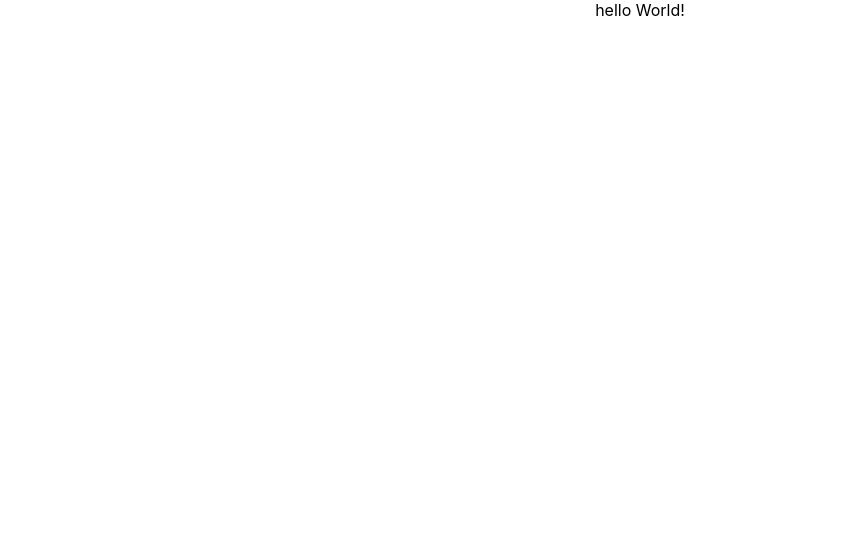
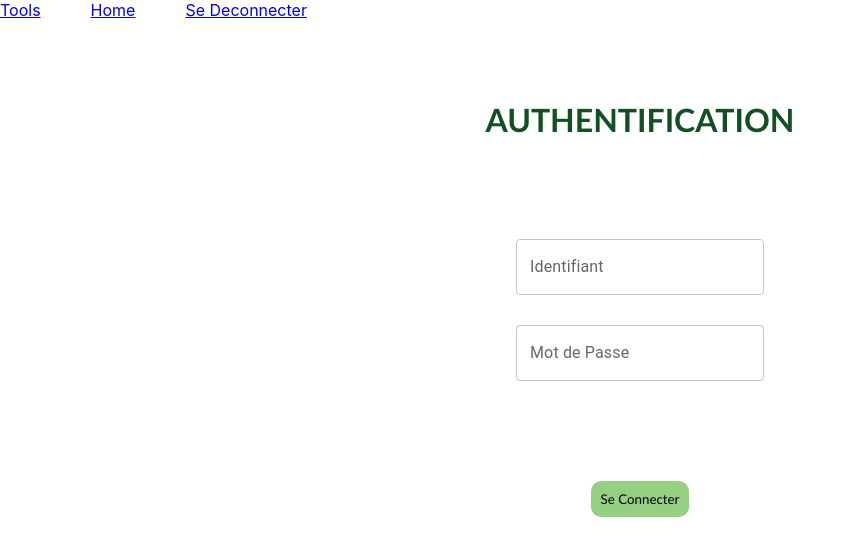
Before and after one commit to BlueFear76/WebApp-Projet9, a React (Create React App) app in the folder app-site/: page / in a window 1280 px wide. Shown: the top 556 px of the page, without its empty margins (0-851 px from the left). Built offline with nearby package versions, Linux system fonts and the light colour scheme.

Commit message:
Font Begin

```diff
--- a/app-site/src/App.css
+++ b/app-site/src/App.css
@@ -36,3 +36,8 @@
     transform: rotate(360deg);
   }
 }
+
+.nav-links{
+  display: flex;
+  gap: 50px;
+}
--- a/app-site/src/App.tsx
+++ b/app-site/src/App.tsx
@@ -1,11 +1,34 @@
 import React from 'react';
+import { BrowserRouter as Router, Route, Routes, Link } from 'react-router-dom';
 import './App.css';
+import Authentification from './pages/authentificationPage';
+import Home from './pages/homePage';
+import Tool from './pages/toolPage';
 
 function App() {
   return (
-    <div className="App">
-      hello World!
-    </div>
+    <Router>
+        <div className="nav-links">
+          <Link to="/tools">
+            <span className="page-text">Tools</span>
+          </Link>
+          <Link to="/home">
+            <span className="page-text">Home</span>
+          </Link>
+          <Link to="/">
+            <span className="page-text">Se Deconnecter</span>
+          </Link>
+        </div>
+
+      {/* Contenu principal décalé */}
+      <div className="main-content">
+        <Routes>
+          <Route path="/" element={<Authentification />} />
+          <Route path="/home" element={<Home />} />
+          <Route path="/tools" element={<Tool />} />
+        </Routes>
+      </div>
+    </Router>
   );
 }
 
--- /dev/null
+++ b/app-site/src/pages/authentificationPage.tsx
@@ -0,0 +1,27 @@
+import React from 'react';
+import { Link } from 'react-router-dom';
+import {TextField } from '@mui/material';
+import '../styles/authentificationPageStyle.css'
+import { useNavigate } from 'react-router-dom';
+
+export default function Authentification() {
+
+  const navigate = useNavigate(); // Hook de navigation
+
+  // Fonction pour changer de page lors du clic
+  const handleClick = () => {
+    navigate('/home'); // Redirige vers la page /about
+  };
+
+
+  return (
+    <div className="loginPage">
+        <h1> AUTHENTIFICATION </h1>
+        <div className='fields'>
+          <TextField label="Identifiant"></TextField>
+          <TextField label ="Mot de Passe"></TextField>
+        </div>
+        <button className='button' onClick={handleClick}>Se Connecter</button>
+    </div>
+  );
+}
--- /dev/null
+++ b/app-site/src/pages/homePage.tsx
@@ -0,0 +1,11 @@
+import React from 'react';
+import { Link } from 'react-router-dom';
+import '../styles/homePageStyle.css'
+
+export default function Home() {
+  return (
+    <div className='homePage'>
+      <h1> HOME PAGE </h1>
+    </div>
+  );
+}
--- /dev/null
+++ b/app-site/src/pages/toolPage.tsx
@@ -0,0 +1,10 @@
+import React from 'react';
+import { Link } from 'react-router-dom';
+
+export default function Tool() {
+  return (
+    <div>
+      <h1> TOOL PAGE </h1>
+    </div>
+  );
+}
--- /dev/null
+++ b/app-site/src/styles/authentificationPageStyle.css
@@ -0,0 +1,22 @@
+.loginPage{
+    color: rgb(20, 79, 35);
+    font-family :'Trebuchet MS', 'Lucida Sans Unicode', 'Lucida Grande', 'Lucida Sans', Arial, sans-serif;
+    margin: 80px;
+    text-align: center;
+}
+
+.fields{
+    display: flex;
+    flex-direction: column;
+    align-items: center;
+    gap: 30px;
+    margin: 100px;
+}
+
+.button{
+    background-color: rgb(148, 207, 130);
+    font-family: 'Trebuchet MS', 'Lucida Sans Unicode', 'Lucida Grande', 'Lucida Sans', Arial, sans-serif;
+    padding: 10px;
+    border-radius: 10px;
+    border: none;
+}
--- /dev/null
+++ b/app-site/src/styles/homePageStyle.css
@@ -0,0 +1,6 @@
+.homePage{
+    color: rgb(20, 79, 35);
+    font-family :'Trebuchet MS', 'Lucida Sans Unicode', 'Lucida Grande', 'Lucida Sans', Arial, sans-serif;
+    margin: 80px;
+    text-align: center;
+}
--- a/app-site/tsconfig.json
+++ b/app-site/tsconfig.json
@@ -1,6 +1,6 @@
 {
   "compilerOptions": {
-    "jsx": "preserve",
+    "jsx": "react",
     /* Visit https://aka.ms/tsconfig to read more about this file */
 
     /* Projects */
```
Also changed, not shown: app-site/package.json (+10 -3 lines), 1 other file (tests, documents, lock files or other folders).
